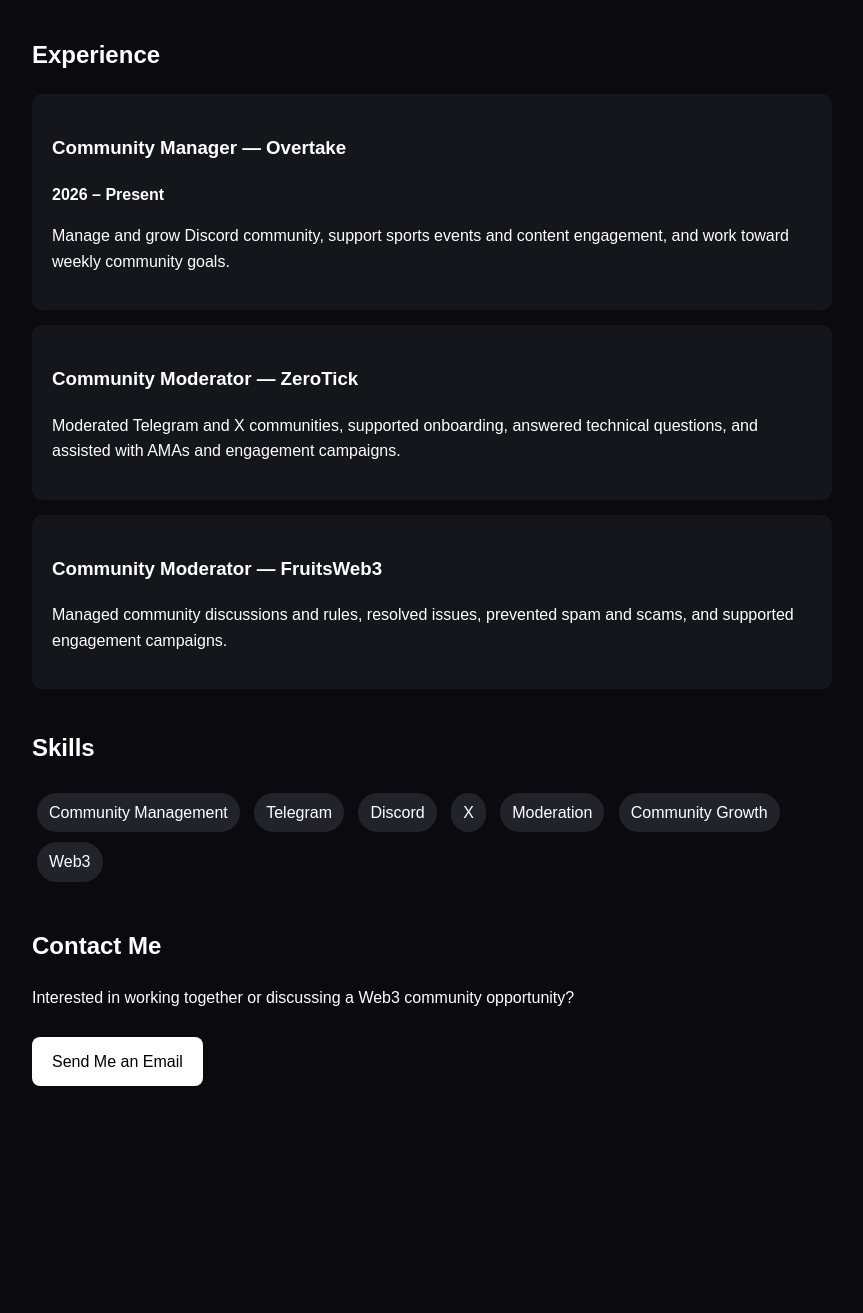
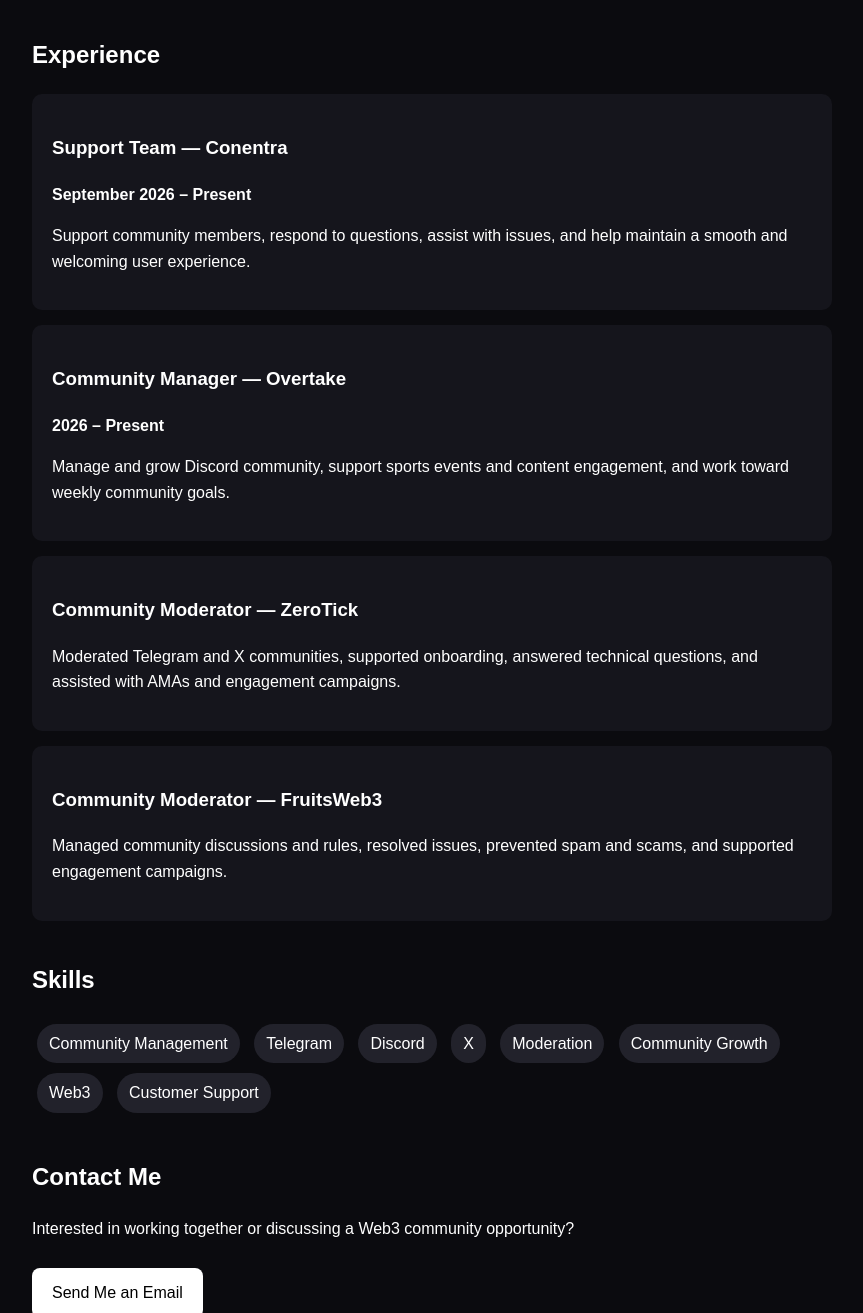
Before and after one commit to Dreamzy12/Dreamzy12.github.io, a plain HTML site: page index.html in a window 1280 px wide. Shown: the part 540-1853 px from the top of the page, without its empty margins (208-1071 px from the left). Before the commit the page ends 1666 px from the top, so only its background shows below. Drawn offline with Linux system fonts and the light colour scheme.

Commit message:
Update portfolio

```diff
--- a/index.html
+++ b/index.html
@@ -97,6 +97,12 @@
 <h2>Experience</h2>
 
 <div class="card">
+<h3>Support Team — Conentra</h3>
+<p><b>September 2026 – Present</b></p>
+<p>Support community members, respond to questions, assist with issues, and help maintain a smooth and welcoming user experience.</p>
+</div>
+
+<div class="card">
 <h3>Community Manager — Overtake</h3>
 <p><b>2026 – Present</b></p>
 <p>Manage and grow Discord community, support sports events and content engagement, and work toward weekly community goals.</p>
@@ -123,6 +129,7 @@
 <span class="tag">Moderation</span>
 <span class="tag">Community Growth</span>
 <span class="tag">Web3</span>
+<span class="tag">Customer Support</span>
 </section>
 
 <section id="contact">
```
